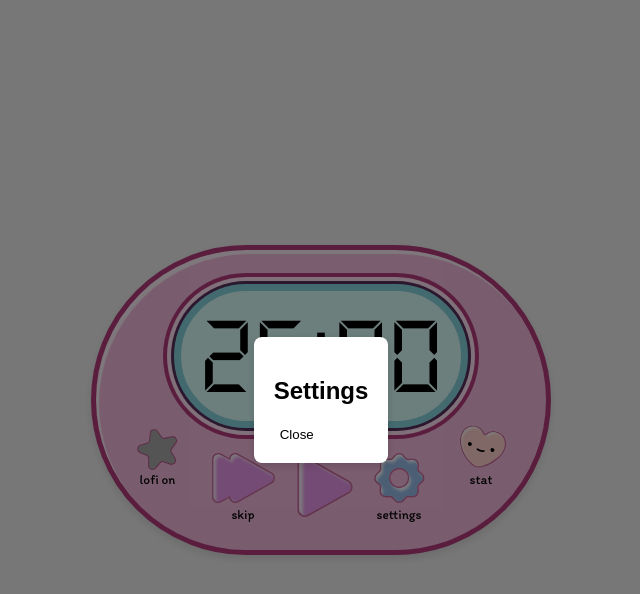
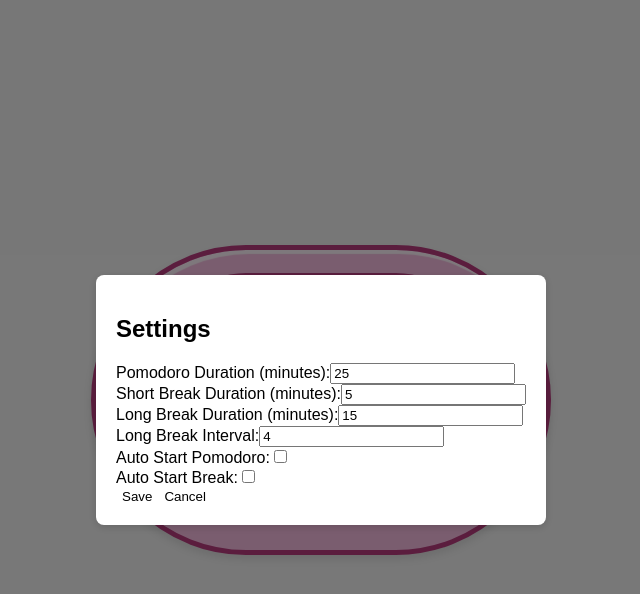
Before and after one commit to CyberPanCake3000/lofi-pomodoro, a Nuxt app: page / in a window 1280 px wide. Both pictures are taken after a click on the button "settings". Shown: the top 594 px of the page, without its empty margins (319-959 px from the left). Built offline with nearby package versions, Linux system fonts and the light colour scheme.

Commit message:
added settings and ne settings modal form

```diff
--- a/components/SettingsModal.vue
+++ b/components/SettingsModal.vue
@@ -1,20 +1,60 @@
 <template>
-  <transition name="settings-modal">
+  <transition name="modal">
     <div v-if="show" class="modal-overlay" @click="$emit('close')">
       <div class="modal-content" @click.stop>
         <h2>Settings</h2>
-        <!-- Add your settings options here -->
-        <button @click="$emit('close')">Close</button>
+        <form @submit.prevent="saveSettings">
+          <div>
+            <label for="pomodoroDuration">Pomodoro Duration (minutes):</label>
+            <input id="pomodoroDuration" v-model.number="settings.pomodoroDuration" type="number" min="1" required>
+          </div>
+          <div>
+            <label for="shortBreakDuration">Short Break Duration (minutes):</label>
+            <input id="shortBreakDuration" v-model.number="settings.shortBreakDuration" type="number" min="1" required>
+          </div>
+          <div>
+            <label for="longBreakDuration">Long Break Duration (minutes):</label>
+            <input id="longBreakDuration" v-model.number="settings.longBreakDuration" type="number" min="1" required>
+          </div>
+          <div>
+            <label for="longBreakInterval">Long Break Interval:</label>
+            <input id="longBreakInterval" v-model.number="settings.longBreakInterval" type="number" min="1" required>
+          </div>
+          <div>
+            <label for="autoStartPomodoro">Auto Start Pomodoro:</label>
+            <input id="autoStartPomodoro" v-model="settings.autoStartPomodoro" type="checkbox">
+          </div>
+          <div>
+            <label for="autoStartBreak">Auto Start Break:</label>
+            <input id="autoStartBreak" v-model="settings.autoStartBreak" type="checkbox">
+          </div>
+          <button type="submit">Save</button>
+          <button type="button" @click="$emit('close')">Cancel</button>
+        </form>
       </div>
     </div>
   </transition>
 </template>
 
 <script>
+import { ref } from 'vue';
+
 export default {
   name: 'SettingsModal',
   props: {
-    show: Boolean
+    show: Boolean,
+    initialSettings: Object
+  },
+  emits: ['close', 'save'],
+  setup(props, { emit }) {
+    const settings = ref({ ...props.initialSettings });
+
+    const saveSettings = () => {
+      emit('save', settings.value);
+      emit('close');
+    };
+
+    return { settings, saveSettings };
   }
 }
 </script>
--- a/pages/index.vue
+++ b/pages/index.vue
@@ -48,7 +48,12 @@
     </div>
   </div>
 
-  <SettingsModal :show="settingsOpenModal" @close="closeSettings" />
+  <SettingsModal
+    :show="settingsOpenModal"
+    :initialSettings="settings"
+    @close="closeSettings"
+    @save="updateSettings"
+  />
   <StatModal :show="statOpenModal" @close="closeStat" />
 </template>
 
@@ -68,21 +73,26 @@
 });
 
 const {
-  time,
-  timerRunning,
+  pomodoroCount,
+
   lofiPlaying,
   lofiAudio,
+  toggleLofi,
+
+  timerRunning,
+  time,
   toggleTimer,
-  toggleLofi,
   skipTimer,
 
+  settings,
   settingsOpenModal,
   openSettings,
   closeSettings,
+  updateSettings,
 
-  statOpenModal,
   showStat,
   closeStat,
+  statOpenModal,
 } = usePomodoro();
 </script>
 
--- a/pages/script.js
+++ b/pages/script.js
@@ -2,11 +2,41 @@
 
 export default function usePomodoro() {
   const time = ref('25:00');
-  let interval = null;
+  const settings = reactive({
+    pomodoroDuration: 25,
+    shortBreakDuration: 5,
+    longBreakDuration: 15,
+    longBreakInterval: 4,
+    autoStartPomodoro: false,
+    autoStartBreak: false
+  });
+
   const timerRunning = ref(false);
   const isPomodoro = ref(true);
   const lofiPlaying = ref(false);
   const lofiAudio = ref(null);
+  const settingsOpen = ref(false);
+  const pomodoroCount = ref(0);
+
+  let interval = null;
+
+  const formatTime = (minutes) => {
+    return `${String(minutes).padStart(2, '0')}:00`;
+  };
+
+  const getTimerDuration = () => {
+    if (isPomodoro.value) {
+      return settings.pomodoroDuration;
+    } else {
+      return (pomodoroCount.value % settings.longBreakInterval === 0)
+        ? settings.longBreakDuration
+        : settings.shortBreakDuration;
+    }
+  };
+
+  const resetTimer = () => {
+    time.value = formatTime(getTimerDuration());
+  };
 
   const startTimer = () => {
     if (interval) return;
@@ -17,11 +47,16 @@
         if (minutes === 0) {
           clearInterval(interval);
           interval = null;
-
-          alert(isPomodoro.value ? 'Pomodoro is over!' : 'Break is over!');
+          if (isPomodoro.value) {
+            pomodoroCount.value++;
+          }
           isPomodoro.value = !isPomodoro.value;
-          time.value = isPomodoro.value ? '25:00' : '05:00';
-          timerRunning.value = false;
+          resetTimer();
+          if ((isPomodoro.value && settings.autoStartPomodoro) || (!isPomodoro.value && settings.autoStartBreak)) {
+            startTimer();
+          } else {
+            timerRunning.value = false;
+          }
           return;
         }
         minutes--;
@@ -32,6 +67,7 @@
       time.value = `${String(minutes).padStart(2, '0')}:${String(seconds).padStart(2, '0')}`;
     }, 1000);
 
+    timerRunning.value = true;
     if (lofiPlaying.value && isPomodoro.value) lofiAudio.value.play();
   };
 
@@ -39,6 +75,7 @@
     if (interval) {
       clearInterval(interval);
       interval = null;
+      timerRunning.value = false;
       if (lofiPlaying.value && isPomodoro.value) lofiAudio.value.pause();
     }
   };
@@ -49,7 +86,6 @@
     } else {
       startTimer();
     }
-    timerRunning.value = !timerRunning.value;
   };
 
   const toggleLofi = () => {
@@ -63,10 +99,14 @@
 
   const skipTimer = () => {
     stopTimer();
+    if (isPomodoro.value) {
+      pomodoroCount.value++;
+    }
     isPomodoro.value = !isPomodoro.value;
-    time.value = isPomodoro.value ? '25:00' : '05:00';
-    timerRunning.value = false;
-    if (lofiPlaying.value && isPomodoro.value) lofiAudio.value.pause();
+    resetTimer();
+    if ((isPomodoro.value && settings.autoStartPomodoro) || (!isPomodoro.value && settings.autoStartBreak)) {
+      startTimer();
+    }
   };
 
 
@@ -108,8 +148,19 @@
     statOpenModal.value = false;
   }
 
+  const updateSettings = (newSettings) => {
+    Object.assign(settings, newSettings);
+    resetTimer();
+  };
+
+  watch(settings, () => {
+    resetTimer();
+  });
+
 
   return {
+    pomodoroCount,
+
     lofiPlaying,
     lofiAudio,
     toggleLofi,
@@ -119,9 +170,11 @@
     toggleTimer,
     skipTimer,
 
+    settings,
     settingsOpenModal,
     openSettings,
     closeSettings,
+    updateSettings,
 
     showStat,
     closeStat,
```
